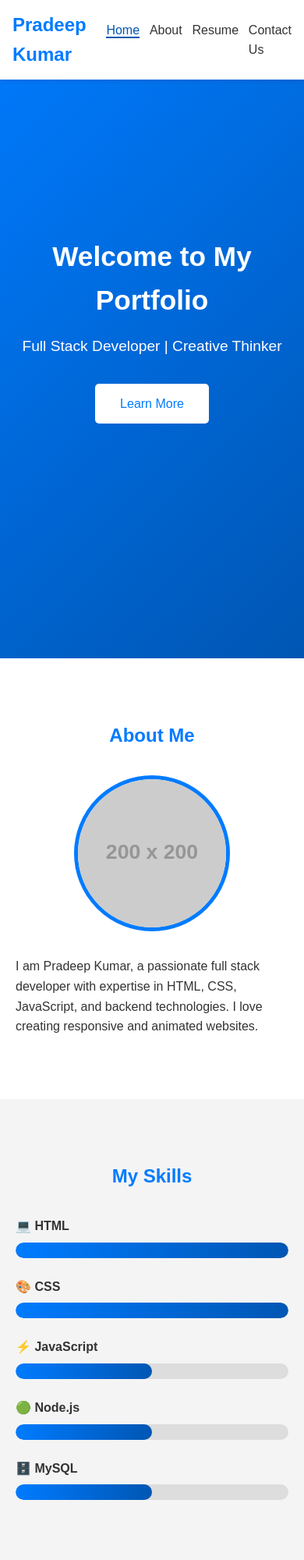
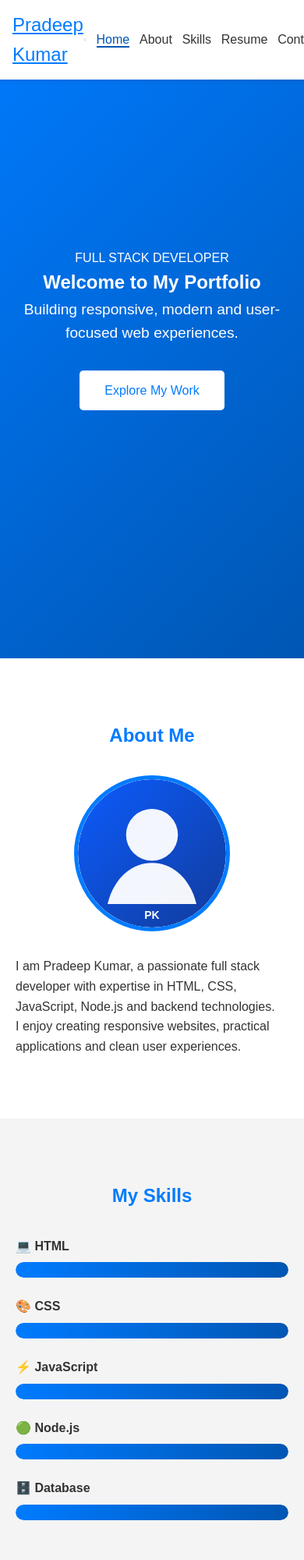
Before and after one commit to pkkashyap2004/Pradeep-Kumar-Portfolio, a website: page public/index.html in a window 390 px wide. Shown: the top 2000 px of the page at 78% size. Drawn offline with Linux system fonts and the light colour scheme; placeholder pictures from the web are drawn by us.

Commit message:
Fix responsive portfolio structure and local profile image

```diff
--- a/public/index.html
+++ b/public/index.html
@@ -3,18 +3,23 @@
 <head>
     <meta charset="UTF-8">
     <meta name="viewport" content="width=device-width, initial-scale=1.0">
+    <meta name="description" content="Pradeep Kumar - Full Stack Developer Portfolio">
     <title>Pradeep Kumar - Portfolio</title>
     <link rel="stylesheet" href="css/style.css">
 </head>
 <body>
     <nav id="navbar">
         <div class="nav-container">
-            <h1 class="logo">Pradeep Kumar</h1>
+            <a class="logo" href="#home">Pradeep Kumar</a>
+            <button class="menu-toggle" type="button" aria-label="Open navigation" aria-expanded="false">
+                <span></span><span></span><span></span>
+            </button>
             <ul class="nav-links">
                 <li><a href="#home">Home</a></li>
                 <li><a href="#about">About</a></li>
+                <li><a href="#skills">Skills</a></li>
                 <li><a href="#resume">Resume</a></li>
-                <li><a href="#contact">Contact Us</a></li>
+                <li><a href="#contact">Contact</a></li>
             </ul>
             <div class="social-links">
                 <a href="#" class="social-icon">LinkedIn</a>
@@ -24,85 +29,70 @@
         </div>
     </nav>
 
-    <section id="home" class="hero">
-        <div class="hero-content">
-            <h2>Welcome to My Portfolio</h2>
-            <p>Full Stack Developer | Creative Thinker</p>
-            <a href="#about" class="btn">Learn More</a>
+    <main>
+        <section id="home" class="hero reveal">
+            <div class="container hero-content">
+                <span class="eyebrow">FULL STACK DEVELOPER</span>
+                <h1>Welcome to My Portfolio</h1>
+                <p>Building responsive, modern and user-focused web experiences.</p>
+                <a href="#about" class="btn">Explore My Work</a>
             </div>
         </section>
 
-    <section id="about" class="about">
+        <section id="about" class="about reveal">
             <div class="container">
                 <h2>About Me</h2>
-            <img src="https://via.placeholder.com/200x200?text=Profile+Photo" alt="Pradeep Kumar" class="profile-img">
-            <p>I am Pradeep Kumar, a passionate full stack developer with expertise in HTML, CSS, JavaScript, and backend technologies. I love creating responsive and animated websites.</p>
+                <div class="about-grid">
+                    <div class="profile-wrap">
+                        <img src="assets/profile.svg" alt="Pradeep Kumar profile" class="profile-img">
                     </div>
-    </section>
-
-    <section id="skills" class="skills">
-        <div class="container">
-            <h2>My Skills</h2>
-            <div class="skill">
-                <span>💻 HTML</span>
-                <div class="progress-bar">
-                    <div class="progress" style="width: 100%"></div>
-                </div>
-            </div>
-            <div class="skill">
-                <span>🎨 CSS</span>
-                <div class="progress-bar">
-                    <div class="progress" style="width: 100%"></div>
-                </div>
-            </div>
-            <div class="skill">
-                <span>⚡ JavaScript</span>
-                <div class="progress-bar">
-                    <div class="progress" style="width: 50%"></div>
-                </div>
-            </div>
-            <div class="skill">
-                <span>🟢 Node.js</span>
-                <div class="progress-bar">
-                    <div class="progress" style="width: 50%"></div>
-                </div>
-            </div>
-            <div class="skill">
-                <span>🗄️ MySQL</span>
-                <div class="progress-bar">
-                    <div class="progress" style="width: 50%"></div>
+                    <div class="about-copy">
+                        <p>I am Pradeep Kumar, a passionate full stack developer with expertise in HTML, CSS, JavaScript, Node.js and backend technologies.</p>
+                        <p>I enjoy creating responsive websites, practical applications and clean user experiences.</p>
                     </div>
                 </div>
             </div>
         </section>
 
-    <section id="resume" class="resume">
+        <section id="skills" class="skills reveal">
             <div class="container">
-            <h2>Resume</h2>
-            <p>Download my resume: <a href="#" class="btn">Download PDF</a></p>
-            <!-- Add resume content or embed -->
+                <h2>My Skills</h2>
+                <div class="skill"><span>💻 HTML</span><div class="progress-bar"><div class="progress" data-progress="100"></div></div></div>
+                <div class="skill"><span>🎨 CSS</span><div class="progress-bar"><div class="progress" data-progress="100"></div></div></div>
+                <div class="skill"><span>⚡ JavaScript</span><div class="progress-bar"><div class="progress" data-progress="80"></div></div></div>
+                <div class="skill"><span>🟢 Node.js</span><div class="progress-bar"><div class="progress" data-progress="75"></div></div></div>
+                <div class="skill"><span>🗄️ Database</span><div class="progress-bar"><div class="progress" data-progress="70"></div></div></div>
             </div>
         </section>
 
-    <section id="contact" class="contact">
+        <section id="resume" class="resume reveal">
+            <div class="container">
+                <h2>Resume</h2>
+                <p>Explore my professional profile and experience.</p>
+                <a href="#" class="btn">Download PDF</a>
+            </div>
+        </section>
+
+        <section id="contact" class="contact reveal">
             <div class="container">
                 <h2>Contact Us</h2>
                 <form id="queryForm">
-                <input type="text" id="name" placeholder="Your Name" required>
-                <input type="email" id="email" placeholder="Your Email" required>
-                <textarea id="message" placeholder="Your Message" required></textarea>
+                    <input type="text" id="name" placeholder="Your Name" autocomplete="name" required>
+                    <input type="email" id="email" placeholder="Your Email" autocomplete="email" required>
+                    <textarea id="message" placeholder="Your Message" rows="6" required></textarea>
                     <button type="submit" class="btn">Submit</button>
                 </form>
             </div>
         </section>
 
-    <section id="location" class="location">
+        <section id="location" class="location reveal">
             <div class="container">
                 <h2>Location</h2>
                 <p>Based in Nighasan, Lakhimpur Kheri, Uttar Pradesh, India</p>
-            <iframe src="https://www.google.com/maps/embed?pb=!1m18!1m12!1m3!1d14300!2d81.05!3d27.95!2m3!1f0!2f0!3f0!3m2!1i1024!2i768!4f13.1!3m3!1m2!1s0x399a4b4b4b4b4b4b%3A0x4b4b4b4b4b4b4b4b!2sNighasan%2C%20Uttar%20Pradesh%2C%20India!5e0!3m2!1sen!2sin!4v1640000000!5m2!1sen!2sin" width="600" height="450" style="border:0;" allowfullscreen="" loading="lazy"></iframe>
+                <iframe src="https://www.google.com/maps/embed?pb=!1m18!1m12!1m3!1d14300!2d81.05!3d27.95!2m3!1f0!2f0!3f0!3m2!1i1024!2i768!4f13.1!3m3!1m2!1s0x399a4b4b4b4b4b4b%3A0x4b4b4b4b4b4b4b4b!2sNighasan%2C%20Uttar%20Pradesh%2C%20India!5e0!3m2!1sen!2sin!4v1640000000!5m2!1sen!2sin" title="Nighasan location map" loading="lazy" allowfullscreen></iframe>
             </div>
         </section>
+    </main>
 
     <footer class="footer">
         <div class="container">
```
Lines whose indentation alone changed are shown as unchanged.
